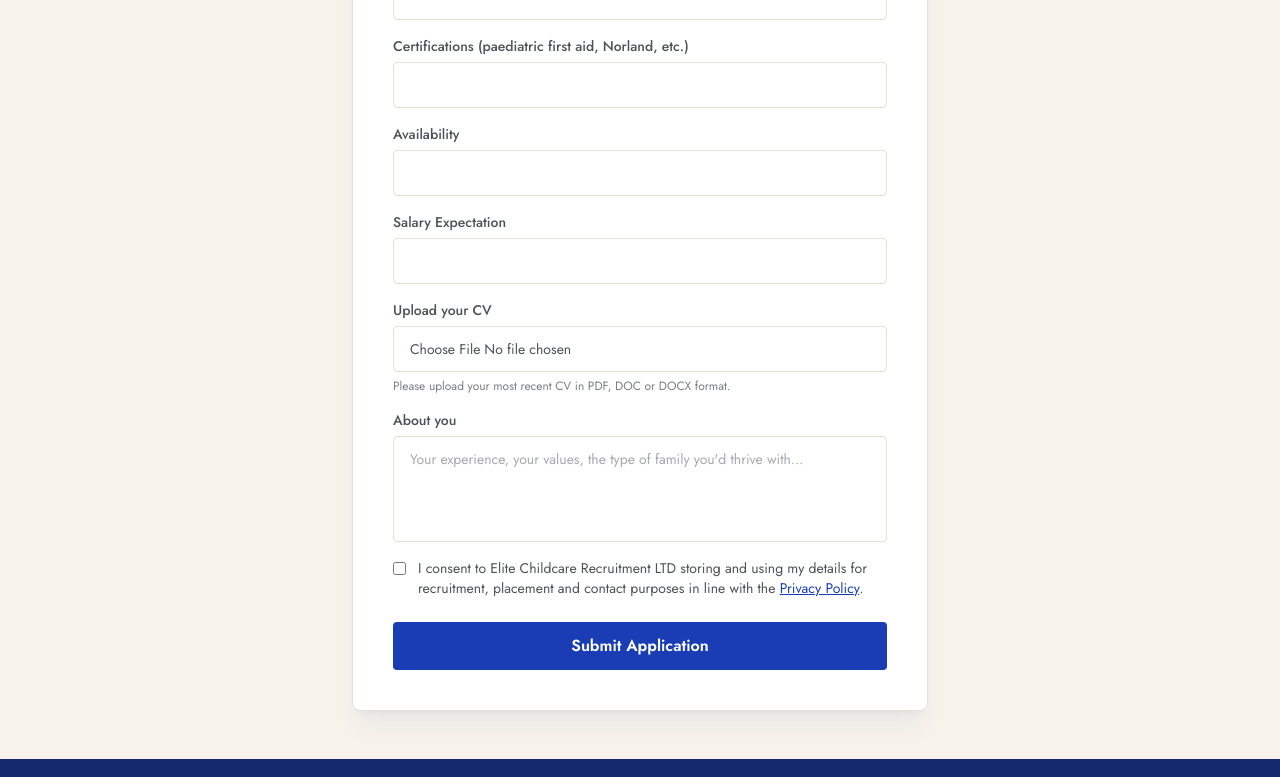
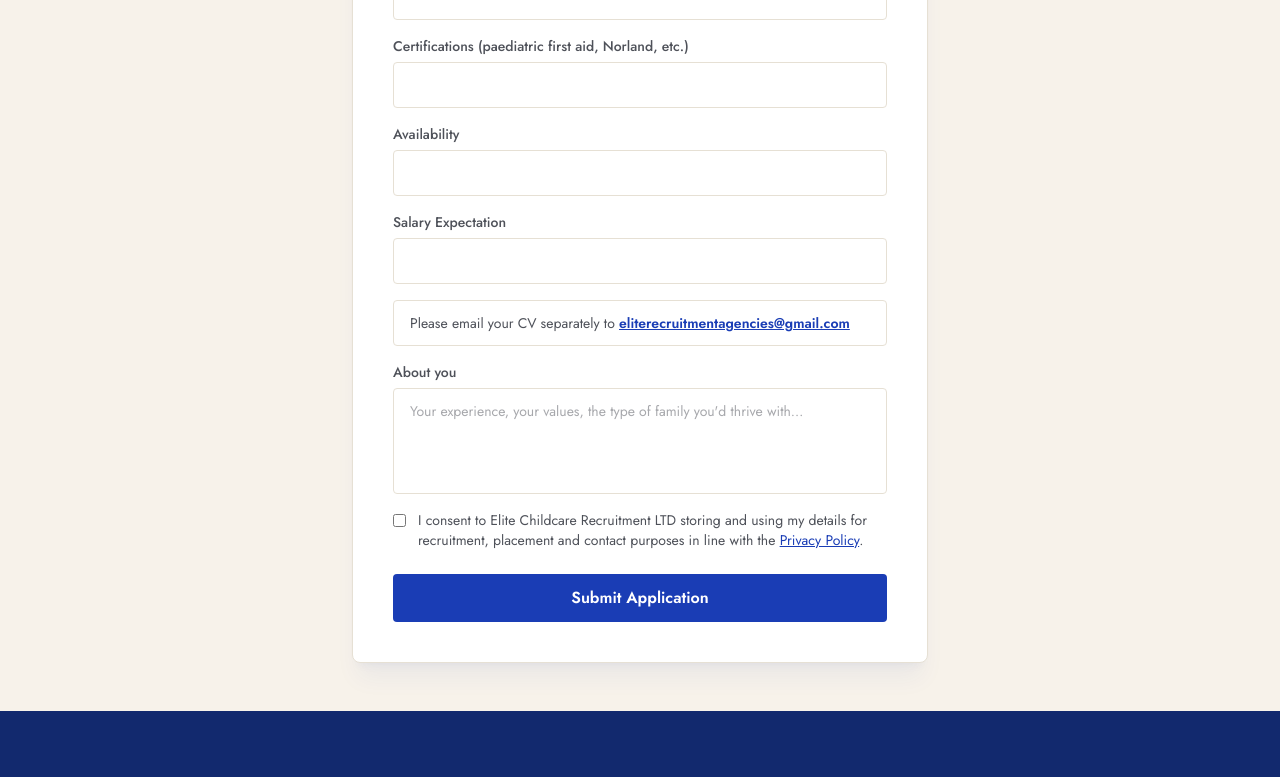
Before and after one commit to elo354/elite-recruitment-agency, a Next.js app: page /nanny/apply in a window 1280 px wide. Shown: the part 810-1587 px from the top of the page. Built offline with nearby package versions, Linux system fonts and the light colour scheme.

Commit message:
Modify ApplyForm to change CV submission method
Updated the ApplyForm component to remove CV upload and instruct users to email their CV separately.

```diff
--- a/components/ApplyForm.tsx
+++ b/components/ApplyForm.tsx
@@ -10,12 +10,12 @@ export default function ApplyForm() {
   );
 
   return (
-    <form
-      onSubmit={handleSubmit}
-      encType="multipart/form-data"
-      className="flex flex-col gap-4"
-    >
-      <input type="hidden" name="_subject" value="New Nanny Application" />
+    <form onSubmit={handleSubmit} className="flex flex-col gap-4">
+      <input
+        type="hidden"
+        name="_subject"
+        value="New Nanny Application"
+      />
 
       <label className="flex flex-col gap-1.5 text-sm font-medium text-ink/80">
         Full name
@@ -102,19 +102,15 @@ export default function ApplyForm() {
         />
       </label>
 
-      <label className="flex flex-col gap-1.5 text-sm font-medium text-ink/80">
-        Upload your CV
-        <input
-          name="cv"
-          type="file"
-          accept=".pdf,.doc,.docx,application/pdf,application/msword,application/vnd.openxmlformats-officedocument.wordprocessingml.document"
-          required
-          className="px-4 py-3 border border-border rounded text-sm font-normal bg-white"
-        />
-        <span className="text-xs font-normal text-ink/60">
-          Please upload your most recent CV in PDF, DOC or DOCX format.
-        </span>
-      </label>
+      <div className="rounded border border-border bg-white px-4 py-3 text-sm text-ink/80">
+        Please email your CV separately to{" "}
+        <a
+          href="mailto:eliterecruitmentagencies@gmail.com"
+          className="font-semibold text-navy underline"
+        >
+          eliterecruitmentagencies@gmail.com
+        </a>
+      </div>
 
       <label className="flex flex-col gap-1.5 text-sm font-medium text-ink/80">
         About you
@@ -134,6 +130,7 @@ export default function ApplyForm() {
           required
           className="mt-1 shrink-0"
         />
+
         <span>
           I consent to Elite Childcare Recruitment LTD storing and using my
           details for recruitment, placement and contact purposes in line with
```
